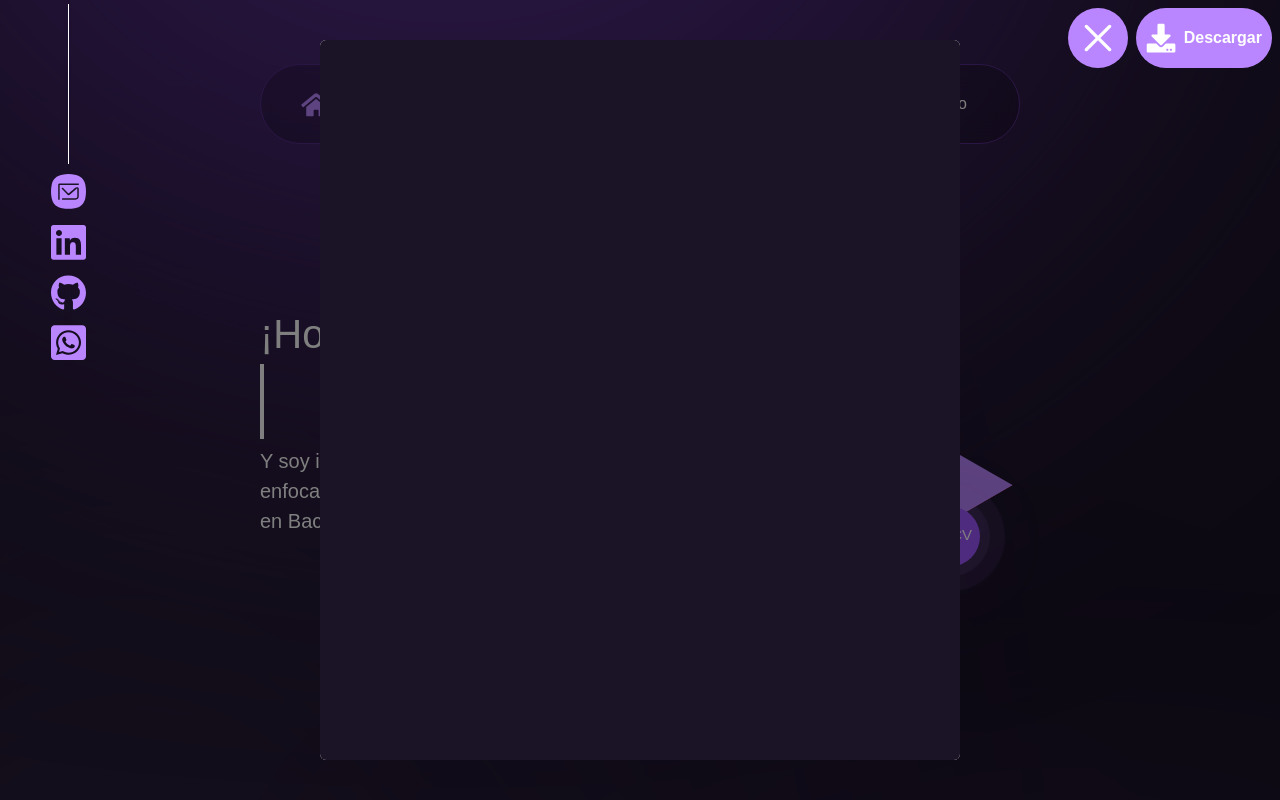
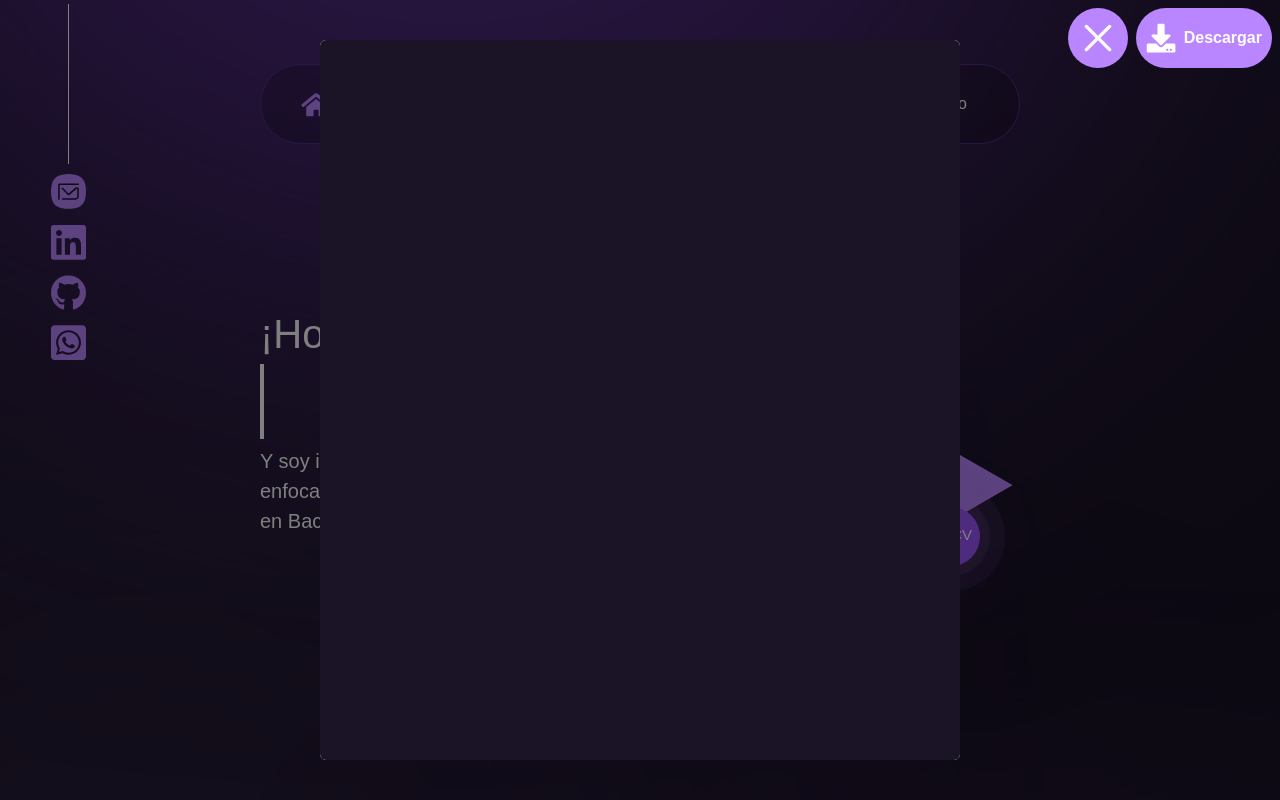
Before and after one commit to LUISVILL02/Portafolio, a React (Vite) app: page / in a window 1280 px wide. Both pictures are taken after a click on the link "CV". Shown: the top 800 px of the page. Built offline with nearby package versions, Linux system fonts and the light colour scheme.

Commit message:
Increase z-index of PdfViewer component for improved overlay visibility

```diff
--- a/src/components/present/PdfViewer.tsx
+++ b/src/components/present/PdfViewer.tsx
@@ -26,7 +26,7 @@ export const PdfViewer = () => {
 
   return (
     <div className={`transition-opacity duration-1000 ease-in-out ${!isClosing ? 'opacity-100' : 'opacity-0 pointer-events-none'}
-      fixed inset-0  w-full h-full flex items-center justify-center bg-black bg-opacity-50 z-30 overflow-hidden`}>
+      fixed inset-0  w-full h-full flex items-center justify-center bg-black bg-opacity-50 z-50 overflow-hidden`}>
         <iframe className={`rounded-md w-[80%] h-[90%] md:w-[50%] md:h-[90%] bg-white `}
           src={`${cvPdf}#toolbar=0&navpanes=0&scrollbar=0&view=FitH`}
           title="Luis Angel Villamil CV"
```
